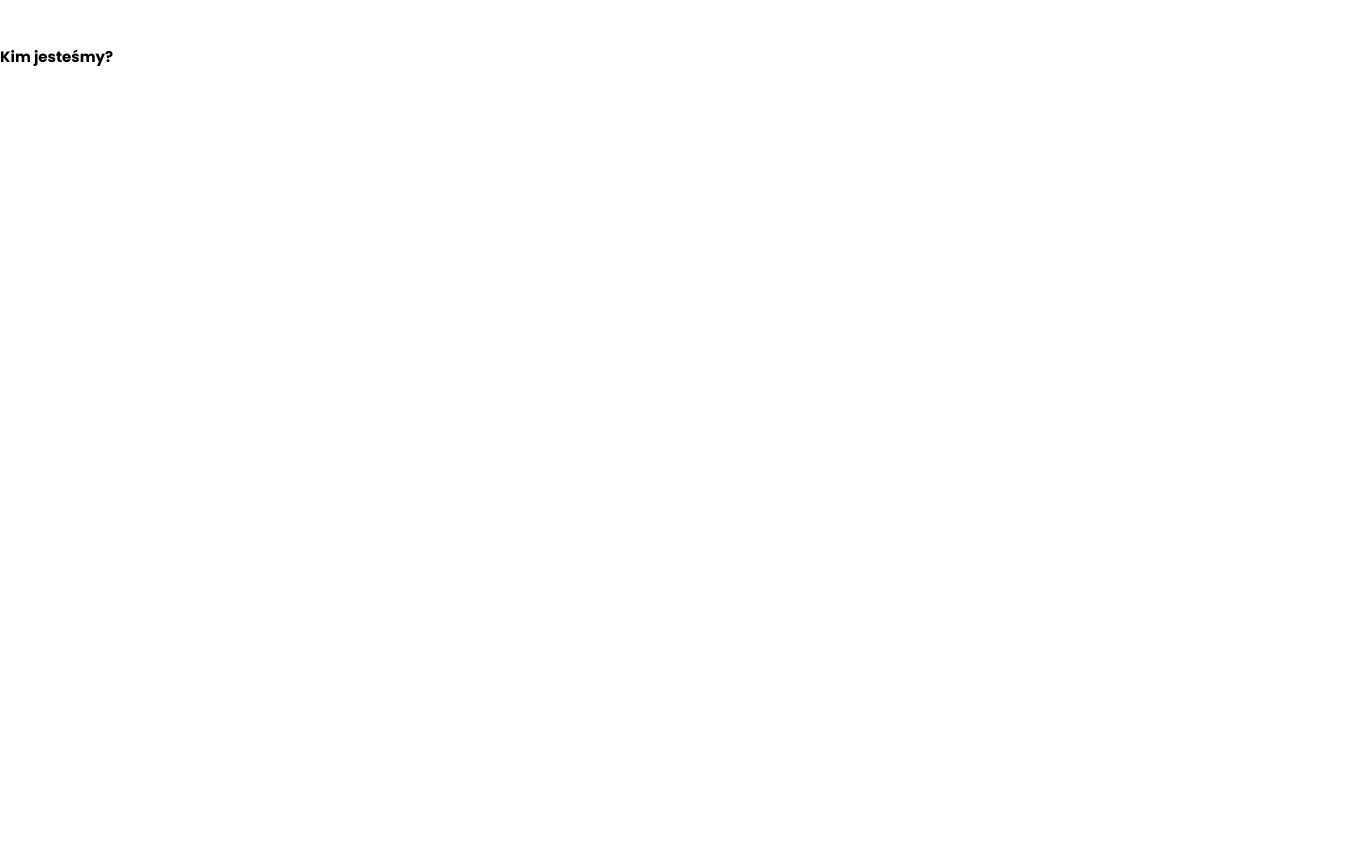
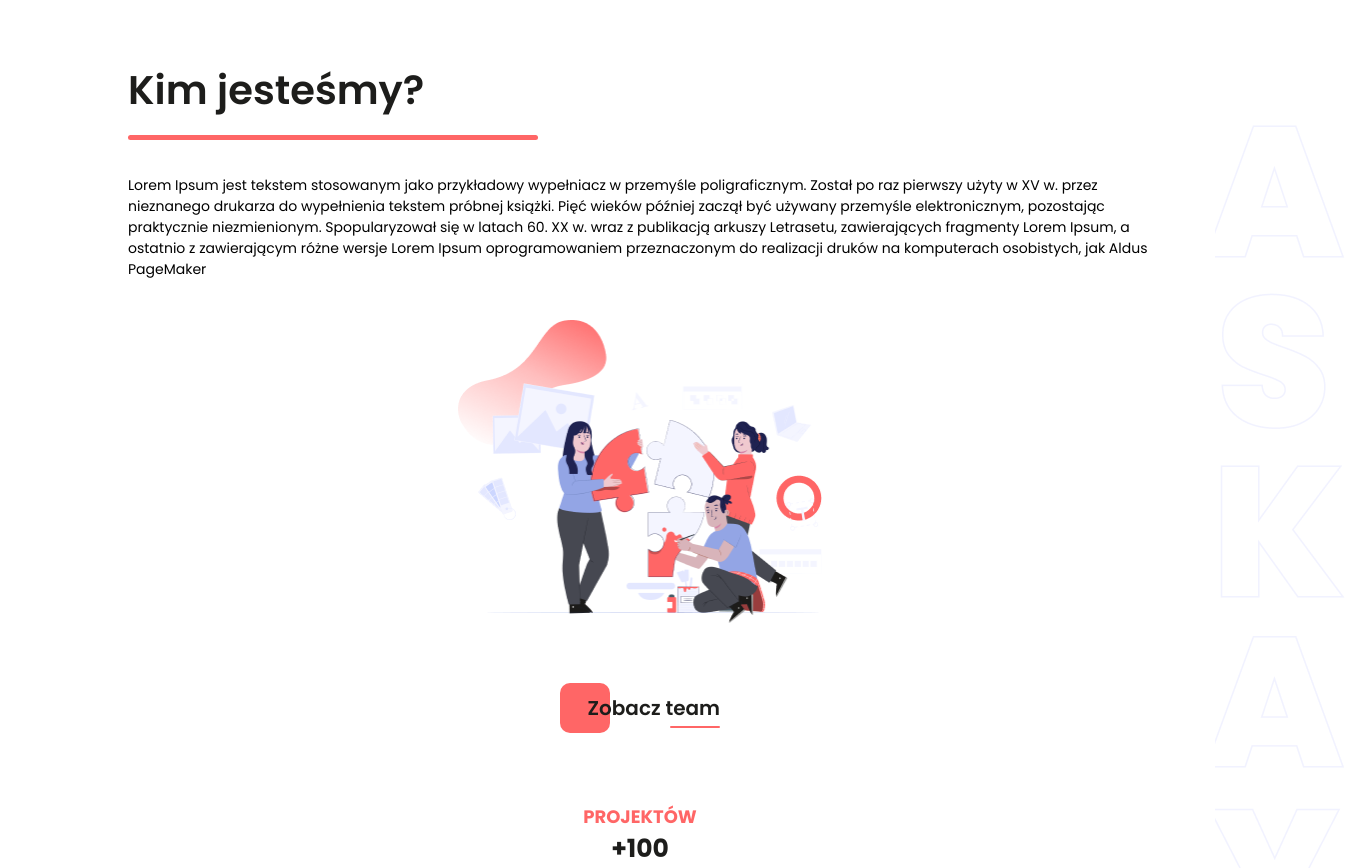
Before and after one commit to lt27037/askay-page, a React (Create React App) app in the folder frontend/: page /#/ in a window 1280 px wide. Shown: the part 1720-2588 px from the top of the page, 1345 px wide, since content can reach past the window. Before the commit the page ends 2565 px from the top, so only its background shows below. Built offline with nearby package versions, Linux system fonts and the light colour scheme; the HTML template or start-up script is replaced by a standard one.

Commit message:
create about section

```diff
--- /dev/null
+++ b/frontend/src/components/TeamButton.jsx
@@ -0,0 +1,9 @@
+import React from 'react';
+
+import '../styles/TeamButton.scss';
+
+const TeamButton = () => (
+  <button className="teamButton" type="button">Zobacz team</button>
+);
+
+export default TeamButton;
--- a/frontend/src/sections/About.jsx
+++ b/frontend/src/sections/About.jsx
@@ -1,10 +1,32 @@
 import React from 'react';
+
+import askayNapis from '../images/napis-askay.png';
+import illustration from '../images/Illustracja_about.png';
+import TeamButton from '../components/TeamButton';
 
 import '../styles/About.scss';
 
 const About = () => (
   <div className="about">
+    <img src={askayNapis} alt="" className="about__backgroundImg" />
     <h2 className="about__title">Kim jesteśmy?</h2>
+    <p className="about__text">Lorem Ipsum jest tekstem stosowanym jako przykładowy wypełniacz w przemyśle poligraficznym. Został po raz pierwszy użyty w XV w. przez nieznanego drukarza do wypełnienia tekstem próbnej książki. Pięć wieków później zaczął być używany przemyśle elektronicznym, pozostając praktycznie niezmienionym. Spopularyzował się w latach 60. XX w. wraz z publikacją arkuszy Letrasetu, zawierających fragmenty Lorem Ipsum, a ostatnio z zawierającym różne wersje Lorem Ipsum oprogramowaniem przeznaczonym do realizacji druków na komputerach osobistych, jak Aldus PageMaker </p>
+    <img src={illustration} alt="illustracja zespołu" className="about__img" />
+    <TeamButton />
+    <div className="about__wrapper">
+      <span className="about__data">
+        <h3 className="about__data__title">projektów</h3>
+        <span className="about__data__value">+100</span>
+      </span>
+      <span className="about__data">
+        <h3 className="about__data__title">Współprac</h3>
+        <span className="about__data__value">+100</span>
+      </span>
+      <span className="about__data">
+        <h3 className="about__data__title">Zadowolonych klientów</h3>
+        <span className="about__data__value">+100</span>
+      </span>
+    </div>
   </div>
 );
 
--- a/frontend/src/styles/About.scss
+++ b/frontend/src/styles/About.scss
@@ -1,6 +1,63 @@
 @import 'variables';
 
 .about{
+  @include elementFlex(column, flex-start, center);
   width: 100%;
   min-height: 100vh;
+  position: relative;
+  &__backgroundImg{
+    position: absolute;
+    z-index: -1;
+    right: 0;
+    top: 10vh;
+    transform: translateX(50%);
+  }
+  &__title{
+    font-size: 4rem;
+    line-height: 4rem;
+    font-weight: 600;
+    color: $fontColor;
+    position: relative;
+    margin: 2.5rem 10%;
+    width: 80%;
+    &::after{
+      content: '';
+      position: absolute;
+      left: 0;
+      bottom: -3rem;
+      width: 40%;
+      height: 5px;
+      border-radius: 99px;
+      background: $mainColor;
+    }
+  }
+  &__text{
+    font-size: 1.4rem;
+    font-weight: 400;
+    width: 100%;
+    padding: 4rem 10%;
+  }
+  &__img{
+    width: 364.22px;
+    height: 303px;
+  }
+  &__data,
+  &__wrapper{
+    @include elementFlex(column, flex-start, center);
+    width: 100%;
+  }
+  &__data{
+    margin: 1rem 0;
+    &__title{
+      color: $mainColor;
+      font-size: 1.8rem;
+      font-weight: 700;
+      text-transform: uppercase;
+    }
+    &__value{
+      color: $fontColor;
+      font-size: 2.5rem;
+      font-weight: 700;
+    }
+  }
 }
--- a/frontend/src/styles/Start.scss
+++ b/frontend/src/styles/Start.scss
@@ -30,8 +30,8 @@
     position: absolute;
     left: 50%;
     transform: translateX(-50%);
-    width: 90%;
-    max-width: 381px;
+    width: 381.51px;
+    height: 253.31px;
   }
   &__buttonWrapper{
     @include elementFlex(column, space-around, center);
--- /dev/null
+++ b/frontend/src/styles/TeamButton.scss
@@ -0,0 +1,38 @@
+@import 'variables';
+
+.teamButton{
+  width: 160px;
+  font-size: 20px;
+  font-weight: 600;
+  margin: 7rem 0;
+  color: $fontColor;
+  border: none;
+  background: transparent;
+  text-align: right;
+  position: relative;
+  z-index: 10;
+  outline: none;
+  cursor: pointer;
+  &::before{
+    content: '';
+    position: absolute;
+    left: 0;
+    top: 50%;
+    transform: translateY(-50%);
+    width: 50px;
+    height: 50px;
+    border-radius: 10px;
+    background: $mainColor;
+    z-index: -1;
+  }
+  &::after{
+    content: '';
+    position: absolute;
+    right: 0;
+    bottom: -5px;
+    width: 50px;
+    height: 2px;
+    border-radius: 99px;
+    background: $mainColor;
+  }
+}
```
Also changed, not shown: frontend/src/images/Illustracja_about.png (added).
